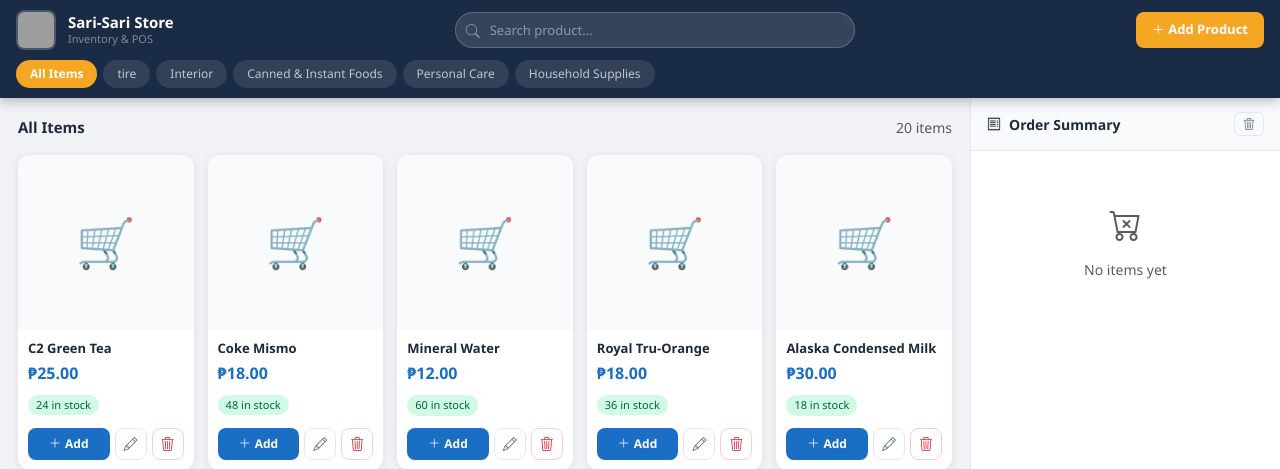
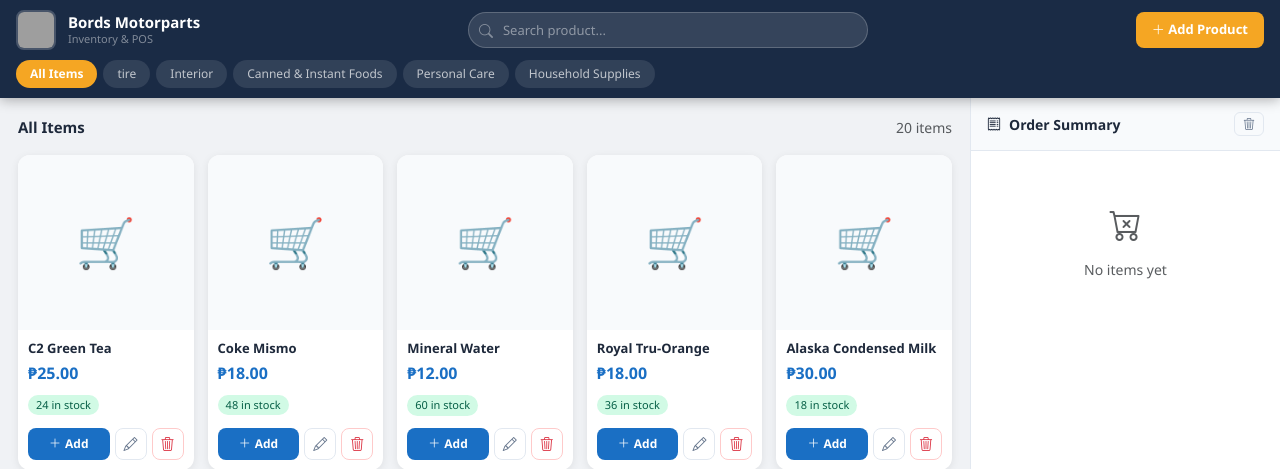
Before and after one commit to Dacsil/sarisari2, a PHP site: page / in a window 1280 px wide. Shown: the top 469 px of the page. Run offline with PHP 8.4, Linux system fonts and the light colour scheme; data comes from the database, SQL or seed files in the repository; grey boxes are pictures that could not be loaded.

Commit message:
Motorparts name

```diff
--- a/index.php
+++ b/index.php
@@ -28,7 +28,7 @@ $logoB64  = file_exists($logoPath)
       <div class="store-logo-ph"><i class="bi bi-shop"></i></div>
     <?php endif; ?>
     <div>
-      <div class="store-name">Sari-Sari Store</div>
+      <div class="store-name">Bords Motorparts</div>
       <div class="store-sub">Inventory &amp; POS</div>
     </div>
 
```
